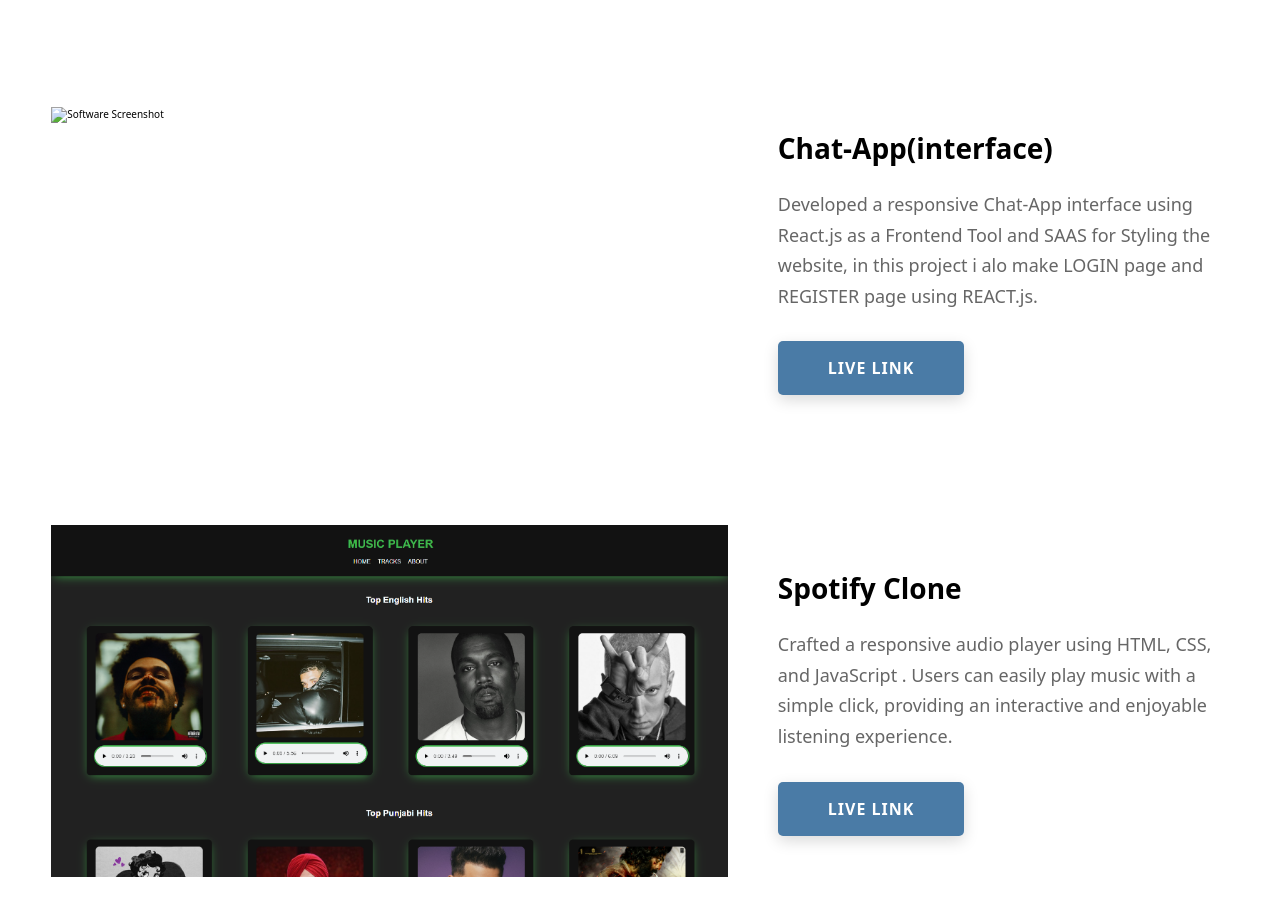
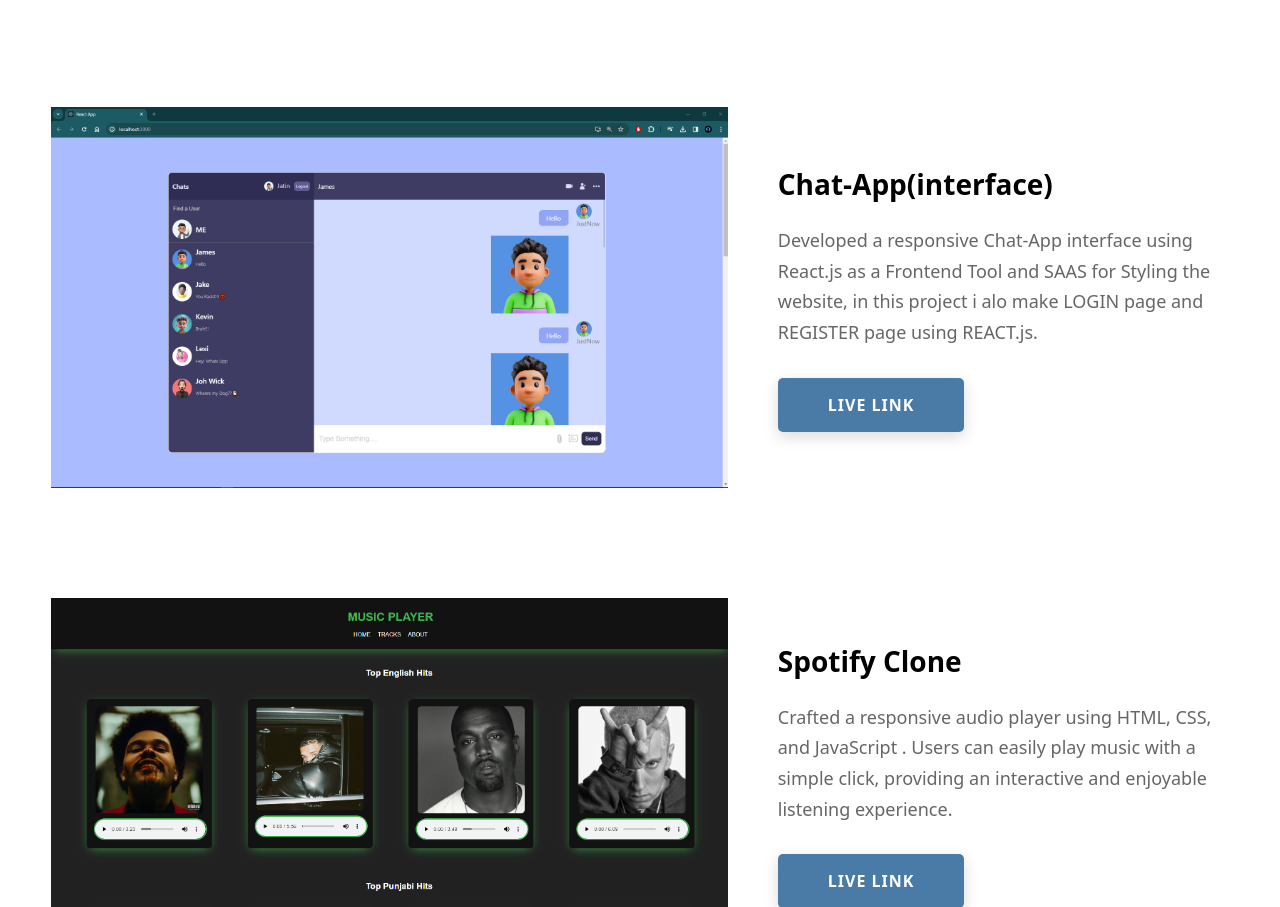
Before and after one commit to JatinMongia/Portfolio, a plain HTML site: page index.html in a window 1280 px wide. Shown: the part 2581-3488 px from the top of the page. Drawn offline with Linux system fonts and the light colour scheme.

Commit message:
Update index.html

```diff
--- a/index.html
+++ b/index.html
@@ -173,7 +173,7 @@
         </div>
         <div class="projects__row">
           <div class="projects__row-img-cont">
-            <img src="Assets/Web view Desktop view.png" alt="Software Screenshot" class="projects__row-img" />
+            <img src="Assets/Web view Dekstop view.png" alt="Software Screenshot" class="projects__row-img" />
           </div>
           <div class="projects__row-content">
             <h3 class="projects__row-content-title">Chat-App(interface)</h3>
```
